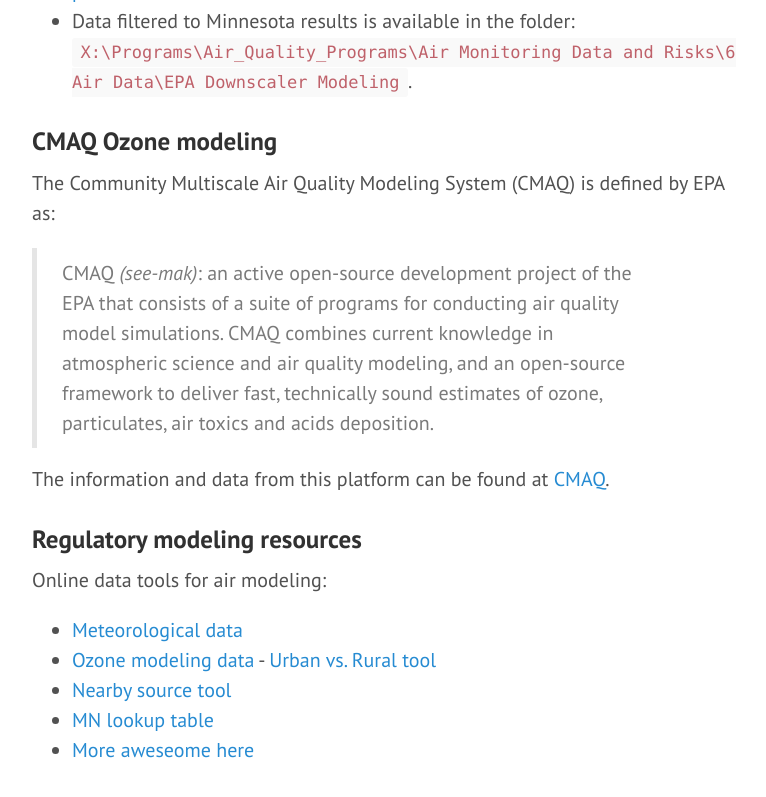
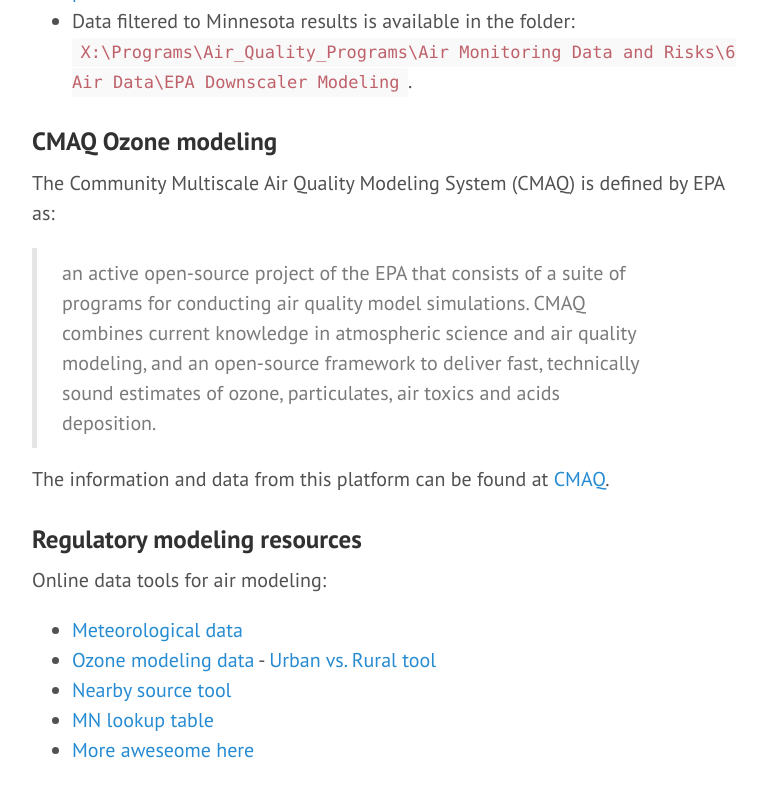
Before and after one commit to kmellick/Data-Guide, a Jekyll site: the page built from 02-air.md, in a window 1280 px wide and 900 px high, scrolled down 4750 px. Shown: the top 797 px of the window, without its empty margins (428-1194 px from the left). Built offline with Jekyll 4.4.1, drawn with Linux system fonts in a browser that asks for light colours; a file with an impossible date is left out.

Commit message:
Update 02-air.md

```diff
--- a/02-air.md
+++ b/02-air.md
@@ -148,7 +148,7 @@ Downscaled data _(a blend of modeling and monitoring results)_ are provided by t
 
 The Community Multiscale Air Quality Modeling System (CMAQ) is defined by EPA as:
 
-> CMAQ _(see-mak)_: an active open-source development project of the EPA that consists of a suite of programs for conducting air quality model simulations. CMAQ combines current knowledge in atmospheric science and air quality modeling, and an open-source framework to deliver fast, technically sound estimates of ozone, particulates, air toxics and acids deposition.
+> an active open-source project of the EPA that consists of a suite of programs for conducting air quality model simulations. CMAQ combines current knowledge in atmospheric science and air quality modeling, and an open-source framework to deliver fast, technically sound estimates of ozone, particulates, air toxics and acids deposition.
 
 
 The information and data from this platform can be found at [CMAQ](https://www.epa.gov/cmaq).
```
